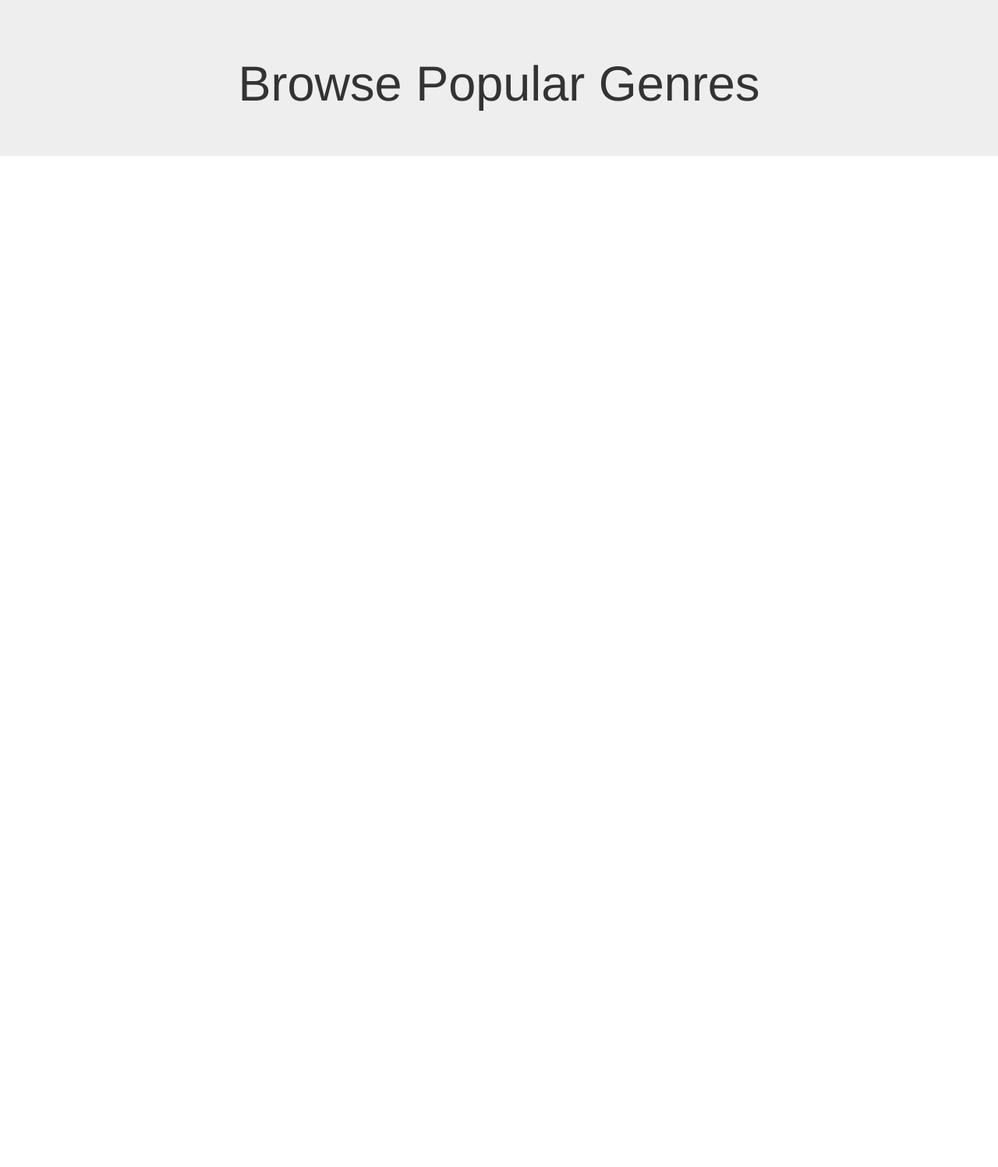
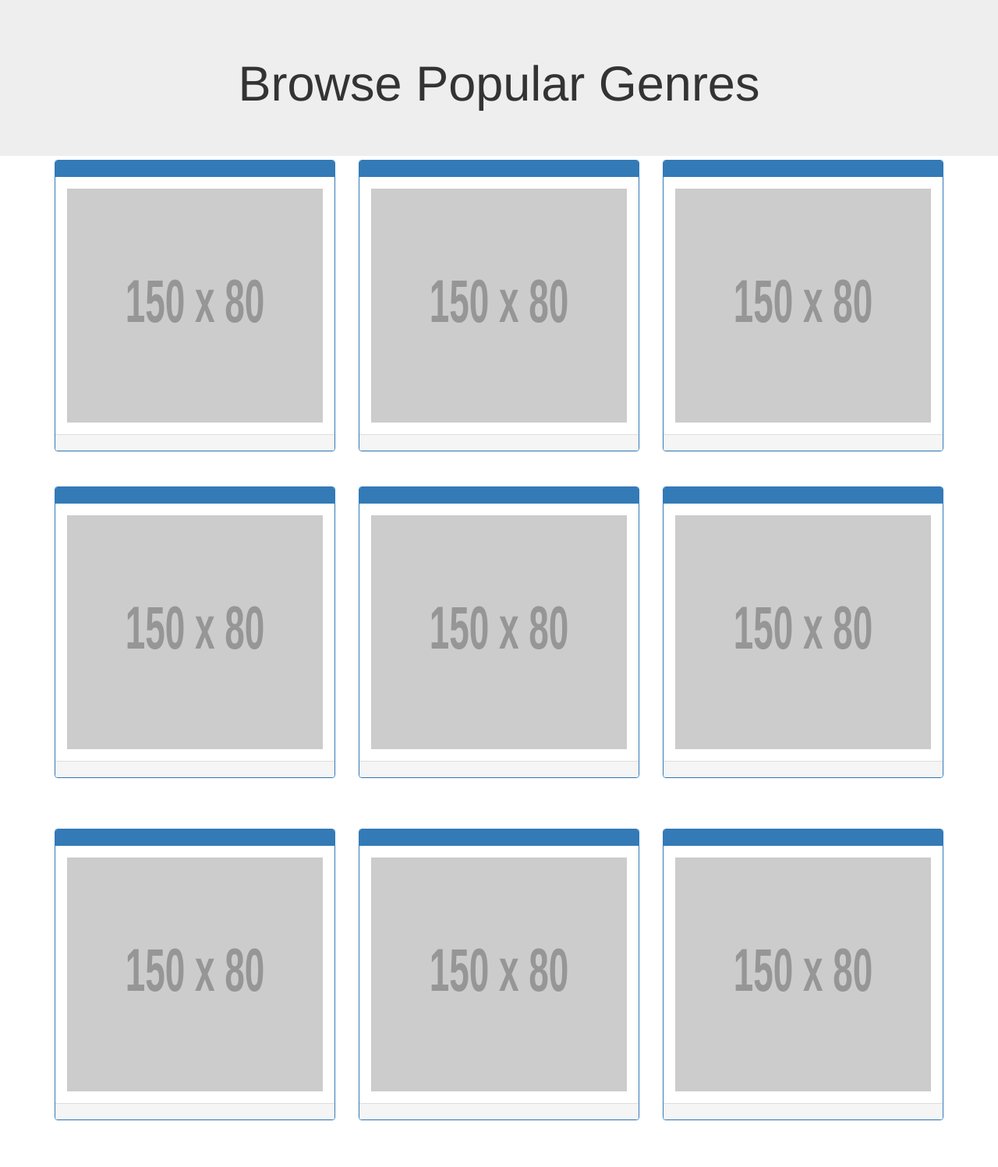
Before and after one commit to erik-whiting/ewhiting_SWEN5236_midterm, a PHP site: page / in a window 1280 px wide. Shown: the whole page at 78% size. Before the commit the page ends 200 px from the top, so only its background shows below. Run offline with PHP 8.4, Linux system fonts and the light colour scheme; grey boxes labelled with a size stand in for pictures from a placeholder-image service; some libraries are stand-ins or nearby versions.

Commit message:
Update index.php

```diff
--- a/index.php
+++ b/index.php
@@ -21,129 +21,98 @@
 
 <div class="container">
     <div class="row">
-
-        <script>
-            genres = Array();
-            url = 'http://ewhiting.eastus.cloudapp.azure.com/midterm/Classes/Genre/read.php';
-            $.get(url, function(data, status) {
-                var records = data.records;
-                records.forEach(function(record, i) {
-                    var genre = new Genre(record);
-                    genres.push(record);
-                    var genre_url = genre_service_url + genre.id;
-                    document.getElementById(genre.name).innerText = genre.name;
-                    var link_id = genre.name + '-link';
-                    document.getElementById(link_id).setAttribute('href', genre_url);
-                    var img_id = genre.name + '-img';
-                    document.getElementById(img_id).src = genre.picture_path;
-                })
-            });
-
-            class Genre {
-                constructor(build_object) {
-                    this.id = build_object.id;
-                    this.name = build_object.name;
-                    this.picture_path = build_object.picture_path;
-                }
-            }
-            document.getElementById("animation").innerText = genres[0]["name"];
-
-            function return_values(index, value) {
-                return genres[index][value];
-            }
-        </script>
-<!--        <div class="col-sm-4">-->
-<!--            <a id="Action-link">-->
-<!--            <div class="panel panel-primary">-->
-<!--                <div id="Action" class="panel-heading"></div>-->
-<!--                <div class="panel-body"><img id="Action-img" src="https://placehold.it/150x80?text=IMAGE" class="img-responsive" style="width:100%" alt="Image"></div>-->
-<!--                <div class="panel-footer"></div>-->
-<!--            </div>-->
-<!--            </a>-->
-<!--        </div>-->
-<!--        <div class="col-sm-4">-->
-<!--            <a id="Animation-link">-->
-<!--            <div class="panel panel-primary">-->
-<!--                <div id="Animation" class="panel-heading"></div>-->
-<!--                <div class="panel-body"><img id="Animation-img" src="https://placehold.it/150x80?text=IMAGE" class="img-responsive" style="width:100%" alt="Image"></div>-->
-<!--                <div class="panel-footer"></div>-->
-<!--            </div>-->
-<!--            </a>-->
-<!--        </div>-->
-<!--        <div class="col-sm-4">-->
-<!--            <a id="Comedy-link">-->
-<!--            <div class="panel panel-primary">-->
-<!--                <div id="Comedy" class="panel-heading"></div>-->
-<!--                <div class="panel-body"><img id="Comedy-img" src="https://placehold.it/150x80?text=IMAGE" class="img-responsive" style="width:100%" alt="Image"></div>-->
-<!--                <div class="panel-footer"></div>-->
-<!--            </div>-->
-<!--            </a>-->
-<!--        </div>-->
+        <div class="col-sm-4">
+            <a id="Action-link">
+            <div class="panel panel-primary">
+                <div id="Action" class="panel-heading"></div>
+                <div class="panel-body"><img id="Action-img" src="https://placehold.it/150x80?text=IMAGE" class="img-responsive" style="width:100%" alt="Image"></div>
+                <div class="panel-footer"></div>
+            </div>
+            </a>
+        </div>
+        <div class="col-sm-4">
+            <a id="Animation-link">
+            <div class="panel panel-primary">
+                <div id="Animation" class="panel-heading"></div>
+                <div class="panel-body"><img id="Animation-img" src="https://placehold.it/150x80?text=IMAGE" class="img-responsive" style="width:100%" alt="Image"></div>
+                <div class="panel-footer"></div>
+            </div>
+            </a>
+        </div>
+        <div class="col-sm-4">
+            <a id="Comedy-link">
+            <div class="panel panel-primary">
+                <div id="Comedy" class="panel-heading"></div>
+                <div class="panel-body"><img id="Comedy-img" src="https://placehold.it/150x80?text=IMAGE" class="img-responsive" style="width:100%" alt="Image"></div>
+                <div class="panel-footer"></div>
+            </div>
+            </a>
+        </div>
     </div>
 </div><br>
 
-<!--<div class="container">-->
-<!--    <div class="row">-->
-<!--        <div class="col-sm-4">-->
-<!--            <a id="Drama-link">-->
-<!--            <div class="panel panel-primary">-->
-<!--                <div id="Drama" class="panel-heading"></div>-->
-<!--                <div class="panel-body"><img id="Drama-img" src="https://placehold.it/150x80?text=IMAGE" class="img-responsive" style="width:100%" alt="Image"></div>-->
-<!--                <div class="panel-footer"></div>-->
-<!--            </div>-->
-<!--            </a>-->
-<!--        </div>-->
-<!--        <div class="col-sm-4">-->
-<!--            <a id="Horror-link">-->
-<!--            <div class="panel panel-primary">-->
-<!--                <div id="Horror" class="panel-heading"></div>-->
-<!--                <div class="panel-body"><img id="Horror-img" src="https://placehold.it/150x80?text=IMAGE" class="img-responsive" style="width:100%" alt="Image"></div>-->
-<!--                <div class="panel-footer"></div>-->
-<!--            </div>-->
-<!--            </a>-->
-<!--        </div>-->
-<!--        <div class="col-sm-4">-->
-<!--            <a id="Mystery-link">-->
-<!--            <div class="panel panel-primary">-->
-<!--                <div id="Mystery" class="panel-heading"></div>-->
-<!--                <div class="panel-body"><img id="Mystery-img" src="https://placehold.it/150x80?text=IMAGE" class="img-responsive" style="width:100%" alt="Image"></div>-->
-<!--                <div class="panel-footer"></div>-->
-<!--            </div>-->
-<!--            </a>-->
-<!--        </div>-->
-<!--    </div>-->
-<!--</div><br><br>-->
-<!--<div class="container">-->
-<!--    <div class="row">-->
-<!--        <div class="col-sm-4">-->
-<!--            <a id="Romance-link">-->
-<!--            <div class="panel panel-primary">-->
-<!--                <div id="Romance" class="panel-heading"></div>-->
-<!--                <div class="panel-body"><img id="Romance-img" src="https://placehold.it/150x80?text=IMAGE" class="img-responsive" style="width:100%" alt="Image"></div>-->
-<!--                <div class="panel-footer"></div>-->
-<!--            </div>-->
-<!--            </a>-->
-<!--        </div>-->
-<!--        <div class="col-sm-4">-->
-<!--            <a id="Sci-Fi-link">-->
-<!--            <div class="panel panel-primary">-->
-<!--                <div id="Sci-Fi" class="panel-heading"></div>-->
-<!--                <div class="panel-body"><img id="Sci-Fi-img" src="https://placehold.it/150x80?text=IMAGE" class="img-responsive" style="width:100%" alt="Image"></div>-->
-<!--                <div class="panel-footer"></div>-->
-<!--            </div>-->
-<!--            </a>-->
-<!--        </div>-->
-<!--        <div class="col-sm-4">-->
-<!--            <a id="Superhero-link">-->
-<!--            <div class="panel panel-primary">-->
-<!--                <div id="Superhero" class="panel-heading"></div>-->
-<!--                <div class="panel-body"><img id="Superhero-img" src="https://placehold.it/150x80?text=IMAGE" class="img-responsive" style="width:100%" alt="Image"></div>-->
-<!--                <div class="panel-footer"></div>-->
-<!--            </div>-->
-<!--            </a>-->
-<!--        </div>-->
-<!--    </div>-->
-<!--</div><br><br>-->
+<div class="container">
+    <div class="row">
+        <div class="col-sm-4">
+            <a id="Drama-link">
+            <div class="panel panel-primary">
+                <div id="Drama" class="panel-heading"></div>
+                <div class="panel-body"><img id="Drama-img" src="https://placehold.it/150x80?text=IMAGE" class="img-responsive" style="width:100%" alt="Image"></div>
+                <div class="panel-footer"></div>
+            </div>
+            </a>
+        </div>
+        <div class="col-sm-4">
+            <a id="Horror-link">
+            <div class="panel panel-primary">
+                <div id="Horror" class="panel-heading"></div>
+                <div class="panel-body"><img id="Horror-img" src="https://placehold.it/150x80?text=IMAGE" class="img-responsive" style="width:100%" alt="Image"></div>
+                <div class="panel-footer"></div>
+            </div>
+            </a>
+        </div>
+        <div class="col-sm-4">
+            <a id="Mystery-link">
+            <div class="panel panel-primary">
+                <div id="Mystery" class="panel-heading"></div>
+                <div class="panel-body"><img id="Mystery-img" src="https://placehold.it/150x80?text=IMAGE" class="img-responsive" style="width:100%" alt="Image"></div>
+                <div class="panel-footer"></div>
+            </div>
+            </a>
+        </div>
+    </div>
+</div><br><br>
+<div class="container">
+    <div class="row">
+        <div class="col-sm-4">
+            <a id="Romance-link">
+            <div class="panel panel-primary">
+                <div id="Romance" class="panel-heading"></div>
+                <div class="panel-body"><img id="Romance-img" src="https://placehold.it/150x80?text=IMAGE" class="img-responsive" style="width:100%" alt="Image"></div>
+                <div class="panel-footer"></div>
+            </div>
+            </a>
+        </div>
+        <div class="col-sm-4">
+            <a id="Sci-Fi-link">
+            <div class="panel panel-primary">
+                <div id="Sci-Fi" class="panel-heading"></div>
+                <div class="panel-body"><img id="Sci-Fi-img" src="https://placehold.it/150x80?text=IMAGE" class="img-responsive" style="width:100%" alt="Image"></div>
+                <div class="panel-footer"></div>
+            </div>
+            </a>
+        </div>
+        <div class="col-sm-4">
+            <a id="Superhero-link">
+            <div class="panel panel-primary">
+                <div id="Superhero" class="panel-heading"></div>
+                <div class="panel-body"><img id="Superhero-img" src="https://placehold.it/150x80?text=IMAGE" class="img-responsive" style="width:100%" alt="Image"></div>
+                <div class="panel-footer"></div>
+            </div>
+            </a>
+        </div>
+    </div>
+</div><br><br>
 
 </body>
 </html>
```
